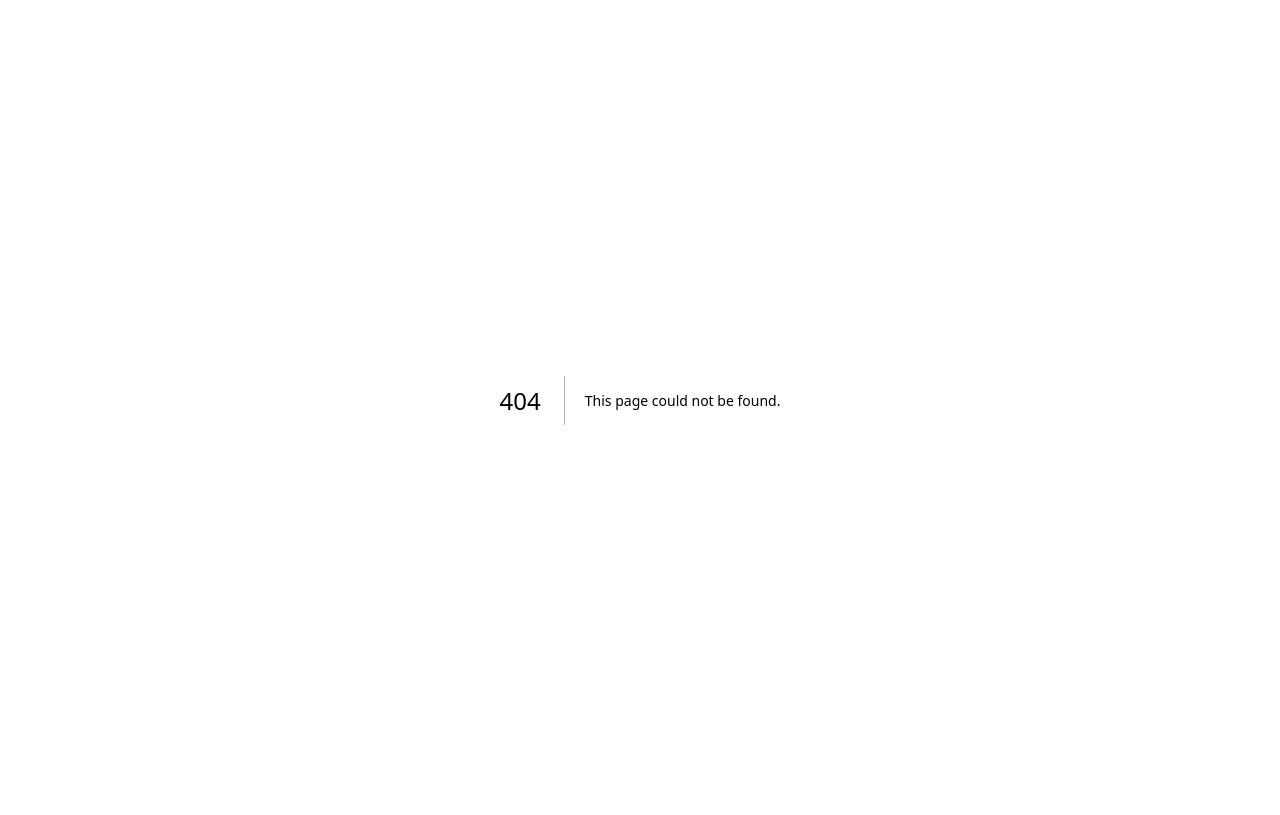
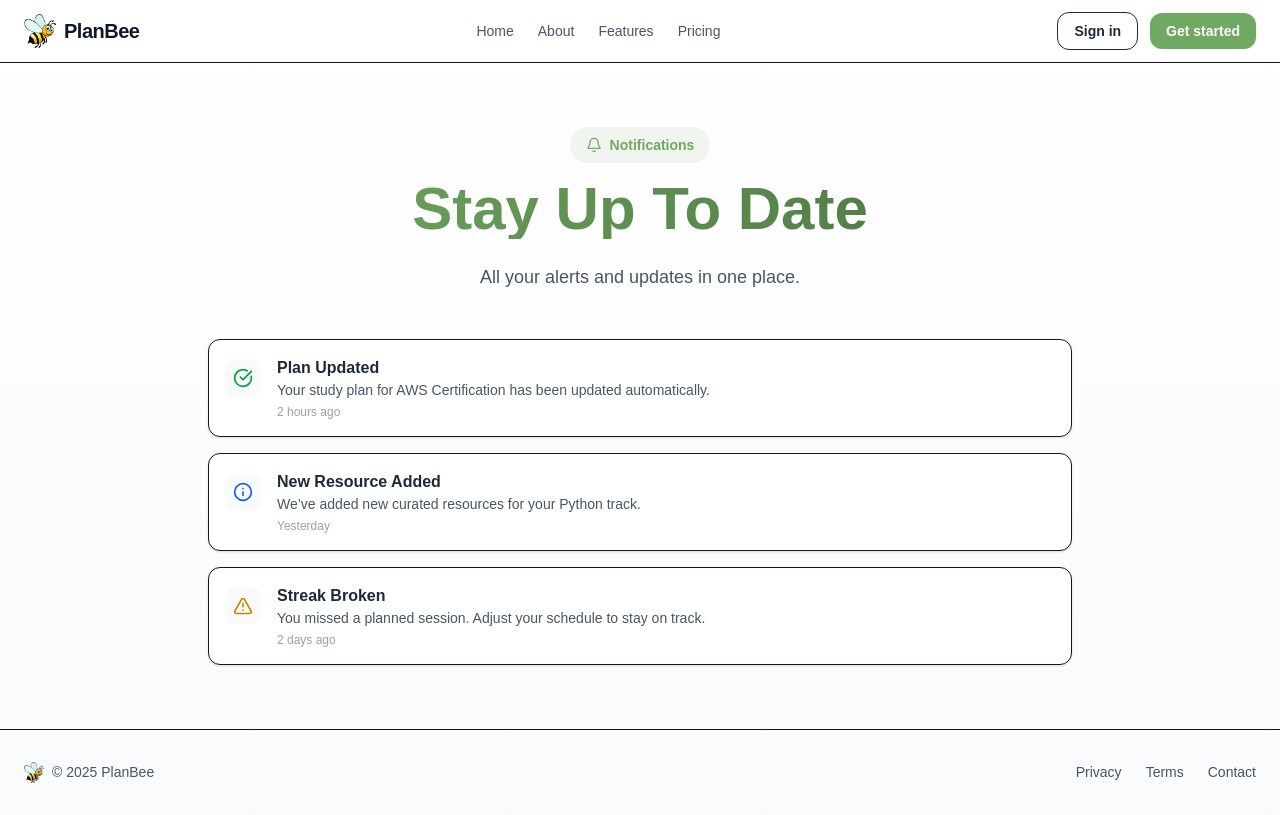
Before and after one commit to tetrabytes-uom/tetrabytes_hackelite2.0, a Next.js app: page /notifications in a window 1280 px wide. Before the commit this address had no page. Built offline with nearby package versions, Linux system fonts and the light colour scheme.

Commit message:
feat: Notification page frontend

```diff
--- /dev/null
+++ b/src/app/notifications/page.tsx
@@ -0,0 +1,105 @@
+'use client';
+
+import React from 'react';
+import Navbar from '@/components/UI/Navbar';
+import Footer from '@/components/UI/Footer';
+import { motion } from 'framer-motion';
+import { Bell, CheckCircle, Info, AlertTriangle } from 'lucide-react';
+
+type Notification = {
+  id: number;
+  title: string;
+  message: string;
+  type: 'success' | 'info' | 'warning';
+  time: string;
+};
+
+const dummyNotifications: Notification[] = [
+  {
+    id: 1,
+    title: 'Plan Updated',
+    message: 'Your study plan for AWS Certification has been updated automatically.',
+    type: 'success',
+    time: '2 hours ago',
+  },
+  {
+    id: 2,
+    title: 'New Resource Added',
+    message: 'We’ve added new curated resources for your Python track.',
+    type: 'info',
+    time: 'Yesterday',
+  },
+  {
+    id: 3,
+    title: 'Streak Broken',
+    message: 'You missed a planned session. Adjust your schedule to stay on track.',
+    type: 'warning',
+    time: '2 days ago',
+  },
+];
+
+const getIcon = (type: Notification['type']) => {
+  switch (type) {
+    case 'success':
+      return <CheckCircle className="h-5 w-5 text-green-600" />;
+    case 'warning':
+      return <AlertTriangle className="h-5 w-5 text-yellow-600" />;
+    default:
+      return <Info className="h-5 w-5 text-blue-600" />;
+  }
+};
+
+const Notifications: React.FC = () => {
+  return (
+    <div className="bg-gradient-to-b from-white to-gray-50">
+      <Navbar />
+
+      <section className="mx-auto max-w-4xl px-4 py-16">
+        {/* Header */}
+        <motion.div
+          initial={{ opacity: 0, y: 20 }}
+          animate={{ opacity: 1, y: 0 }}
+          transition={{ duration: 0.6 }}
+          className="mb-12 text-center"
+        >
+          <div className="mb-4 inline-flex items-center gap-2 rounded-full bg-[#70A961]/10 px-4 py-2 text-sm font-semibold text-[#70A961]">
+            <Bell className="h-4 w-4" />
+            Notifications
+          </div>
+          <h1 className="bg-gradient-to-r from-[#70A961] to-[#4B7340] bg-clip-text text-5xl font-bold text-transparent md:text-6xl">
+            Stay Up To Date
+          </h1>
+          <p className="mx-auto mt-6 max-w-2xl text-lg text-gray-600">
+            All your alerts and updates in one place.
+          </p>
+        </motion.div>
+
+        {/* Notification List */}
+        <div className="space-y-4">
+          {dummyNotifications.map((notification, index) => (
+            <motion.div
+              key={notification.id}
+              initial={{ opacity: 0, y: 10 }}
+              animate={{ opacity: 1, y: 0 }}
+              transition={{ delay: 0.1 * index }}
+              className="flex items-start gap-4 rounded-xl border bg-white p-4 shadow-sm hover:shadow-md"
+            >
+              <div className="mt-1 rounded-lg bg-gray-50 p-2">
+                {getIcon(notification.type)}
+              </div>
+              <div className="flex-1">
+                <h3 className="font-semibold text-gray-800">{notification.title}</h3>
+                <p className="text-sm text-gray-600">{notification.message}</p>
+                <p className="mt-1 text-xs text-gray-400">{notification.time}</p>
+              </div>
+            </motion.div>
+          ))}
+        </div>
+      </section>
+
+      <Footer />
+    </div>
+  );
+};
+
+export default Notifications;
```
